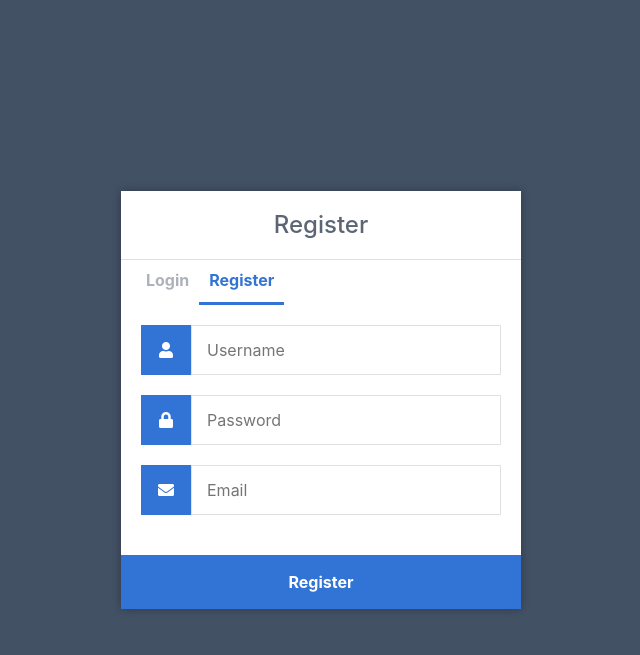
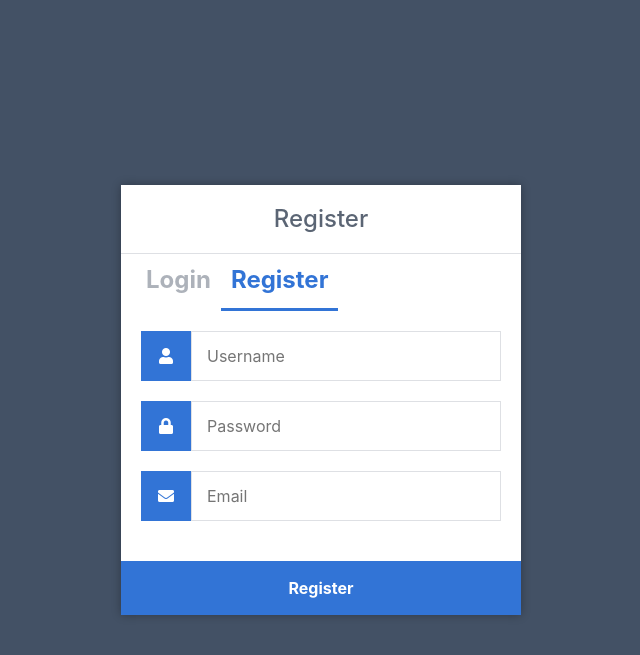
Before and after one commit to SharifRuman/Lab1, a Flask app: page /register in a window 1280 px wide. Shown: the top 655 px of the page, without its empty margins (319-959 px from the left). Run offline with Flask 2, Linux system fonts and the light colour scheme; some libraries are stand-ins or nearby versions.

Commit message:
Update style.css

```diff
--- a/static/style.css
+++ b/static/style.css
@@ -212,3 +212,8 @@ h2 {
     font-size: 24px;
     font-weight: 100;
 }
+
+a{
+    font-size: 24px;
+    font-weight: 700;
+}
```
